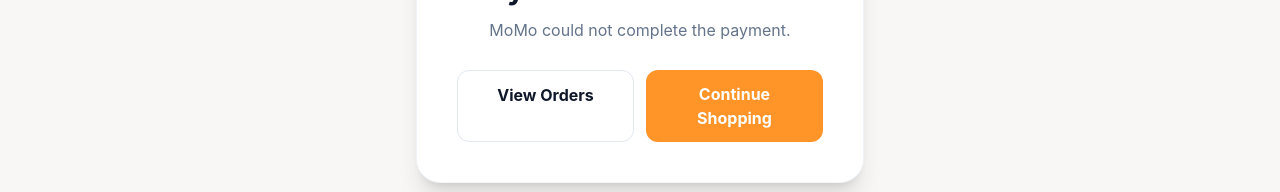
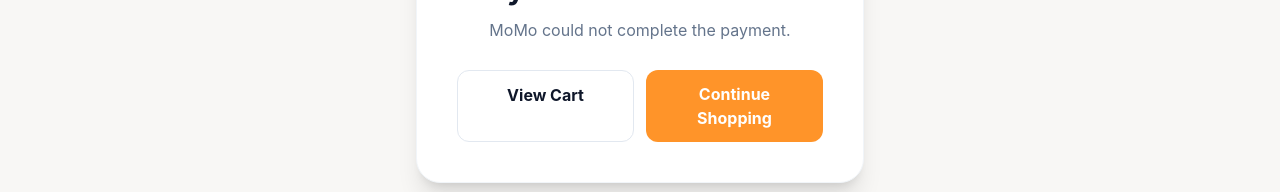
Before and after one commit to PhucKhang1310/exe101-cotee-fe, a React (Vite) app: page /payment-result in a window 1280 px wide. Shown: the part 363-555 px from the top of the page. Built offline with nearby package versions, Linux system fonts and the light colour scheme; no server answers.

Commit message:
fix: Payment Success button edit

```diff
--- a/src/app/pages/PaymentResult.tsx
+++ b/src/app/pages/PaymentResult.tsx
@@ -31,9 +31,15 @@
             </p>
           )}
           <div className="mt-7 grid gap-3 sm:grid-cols-2">
-            <Link to="/orders" className="rounded-xl border border-[#e2e8f0] px-5 py-3 font-bold text-[#0f172a] hover:border-[#ffa62b]">
-              View Orders
-            </Link>
+            {succeeded ? (
+              <Link to="/orders" className="rounded-xl bg-[#ff9429] px-5 py-3 font-bold text-white hover:bg-[#ff8c1a]">
+                View Orders
+              </Link>
+            ) : (
+              <Link to="/cart" className="rounded-xl border border-[#e2e8f0] px-5 py-3 font-bold text-[#0f172a] hover:border-[#ffa62b]">
+                View Cart
+              </Link>
+            )}
             <Link to="/browse" className="rounded-xl bg-[#ff9429] px-5 py-3 font-bold text-white hover:bg-[#ff8c1a]">
               Continue Shopping
             </Link>
```
